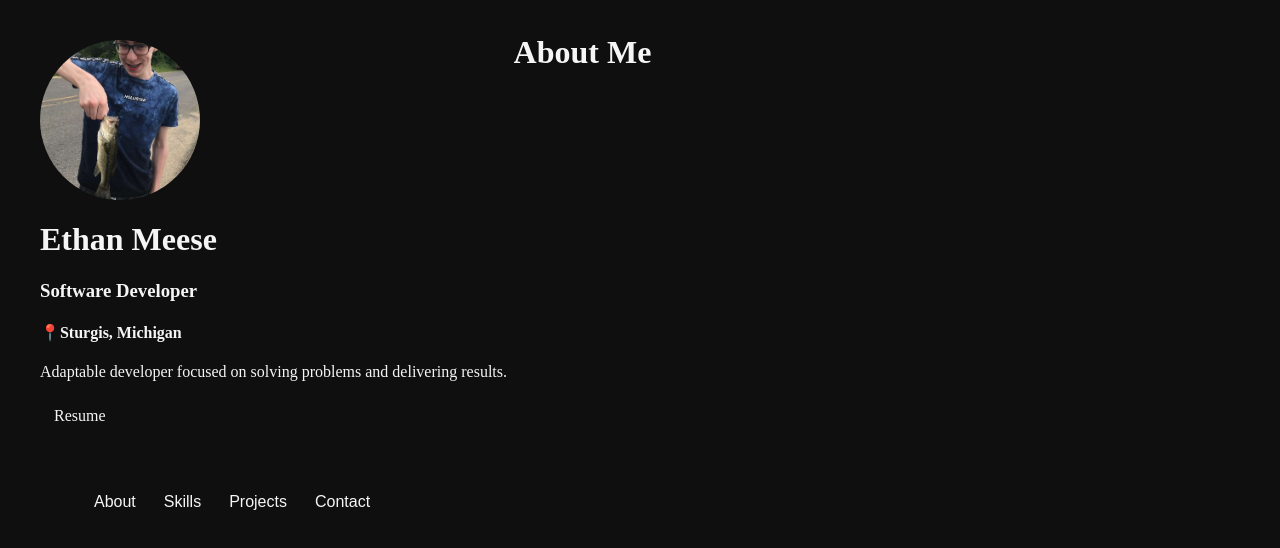
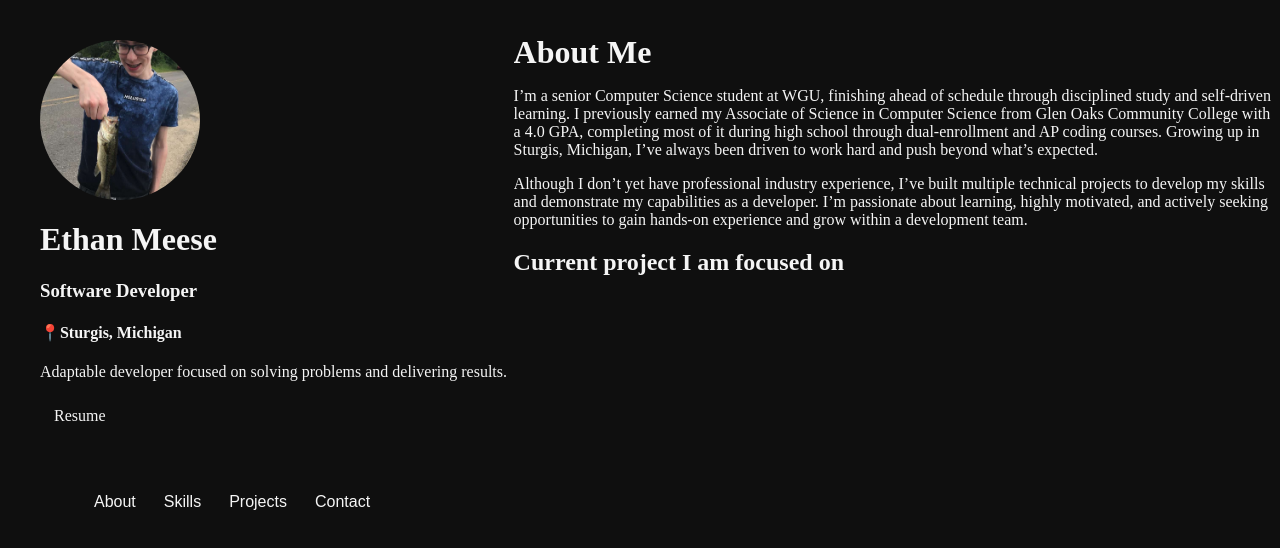
Before and after one commit to Ethan-Meese/portfolioWebsite, an Angular app: page / in a window 1280 px wide. Shown: the top 548 px of the page. Built offline with nearby package versions, Linux system fonts and the light colour scheme.

Commit message:
Added Information about my projects. Added infromation to my About Me section.

```diff
--- a/src/app/about/about.component.html
+++ b/src/app/about/about.component.html
@@ -1 +1,4 @@
 <h1>About Me</h1>
+<p>I’m a senior Computer Science student at WGU, finishing ahead of schedule through disciplined study and self-driven learning. I previously earned my Associate of Science in Computer Science from Glen Oaks Community College with a 4.0 GPA, completing most of it during high school through dual-enrollment and AP coding courses. Growing up in Sturgis, Michigan, I’ve always been driven to work hard and push beyond what’s expected.</p>
+<p>Although I don’t yet have professional industry experience, I’ve built multiple technical projects to develop my skills and demonstrate my capabilities as a developer. I’m passionate about learning, highly motivated, and actively seeking opportunities to gain hands-on experience and grow within a development team.</p>
+<h2>Current project I am focused on</h2>
--- a/src/app/projects/projects.ts
+++ b/src/app/projects/projects.ts
@@ -3,8 +3,7 @@ export const PROJECTS = [
     id: 1,
     name: 'Dungeon Crawler Web Game',
     stacks: ['C#', '.Net', 'Angular'],
-    description:
-      'This project consists of a .NET backend using C# for the logic along with Angular as the frontend. It is a fully playable web-game that has random enemies, rooms, and multiple attacks. On top of that it uses a dynamic frontend to display the information and make the gameplay more immersive.sdaaaaaaaaaaaaaaaaaaaaaaaaaaaaaaaaaaaaaaaaaaaaaaaaaaaaaaaaaaaaaaaaaaaaaaaaaaaaaaaaa',
+    description: 'A full-stack web remake of my console-based dungeon crawler. The backend (C#) implements the core game engine — character classes, dungeon progression, enemy scaling, turn-based combat, and shop mechanics — while the frontend (Angular + TypeScript) delivers a responsive browser UI, handling player input, rendering game state, and communicating with the backend API. The project demonstrates full-stack development, clean architecture, and web-based game deployment without dependencies on external engines or frameworks.',
     img: 'assets/portrait.jpg',
     githubLink: 'https://github.com/Ethan-Meese/Dungeon-Game-Web',
   },
@@ -20,7 +19,7 @@ export const PROJECTS = [
     id: 3,
     name: 'Dungeon Crawler CLI',
     stacks: ['C#'],
-    description: 'Description',
+    description: 'Built a terminal-based dungeon exploration game implementing a factory-driven character class system, mathematical enemy difficulty scaling, and a modular game loop. Designed using object-oriented principles with clean class hierarchies (Player, Enemy, Room, Shop) and procedural progression logic. Implemented turn-based combat simulation and console UI without third-party frameworks, demonstrating core gameplay programming, state management, and software architecture skills in C#.',
     img: 'assets/portrait.jpg',
     githubLink: 'https://github.com/Ethan-Meese/dungeon-game',
   },
@@ -28,7 +27,7 @@ export const PROJECTS = [
     id: 4,
     name: 'Unity 2D Side Scroller',
     stacks: ['C#', 'Unity'],
-    description: 'Description',
+    description: 'Developed an infinite 2D roguelike with modular AI scripting, custom physics-based player controller, chunk-based procedural level generation with a parallax scrolling background, and orb-driven buff system. Engineered using performance-oriented architecture with object pooling, event-driven logic, and scalable gameplay systems. On top of that I made all of the art and animations myself.',
     img: 'assets/portrait.jpg',
     githubLink: '',
   },
@@ -36,7 +35,7 @@ export const PROJECTS = [
     id: 5,
     name: 'BlackJack CLI',
     stacks: ['Python'],
-    description: 'Description',
+    description: 'Built a functional Blackjack simulator using a dictionary-based card system and full deck logic. Implemented hit/stand mechanics, real-time score calculation with Ace optimization, bust detection, and win evaluation. Designed modular gameplay loop supporting future expansion (e.g., double down, spliting, more decks of cards).',
     img: 'assets/portrait.jpg',
     githubLink: '',
   },
```
